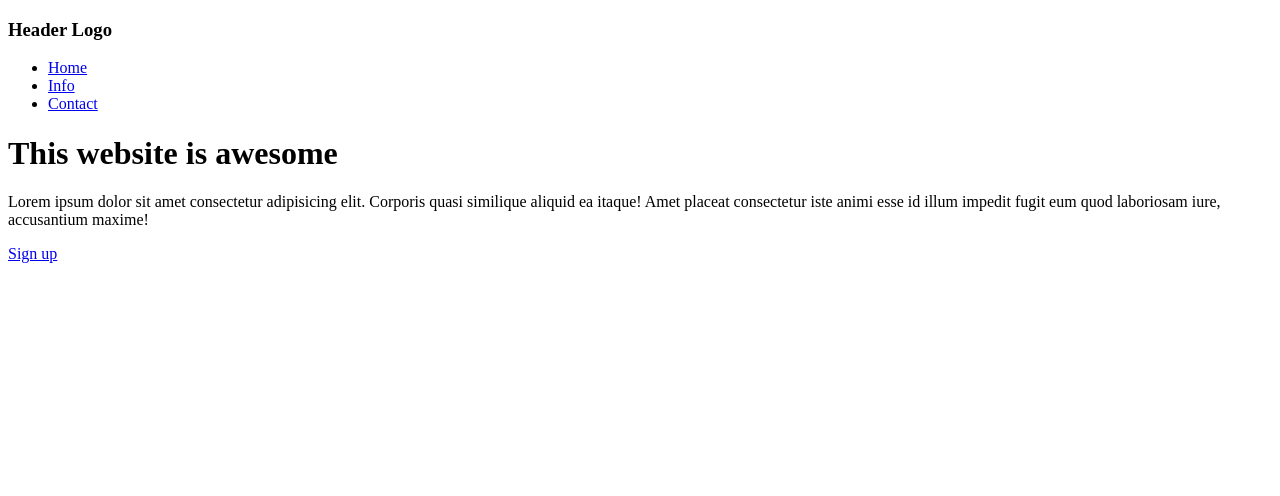
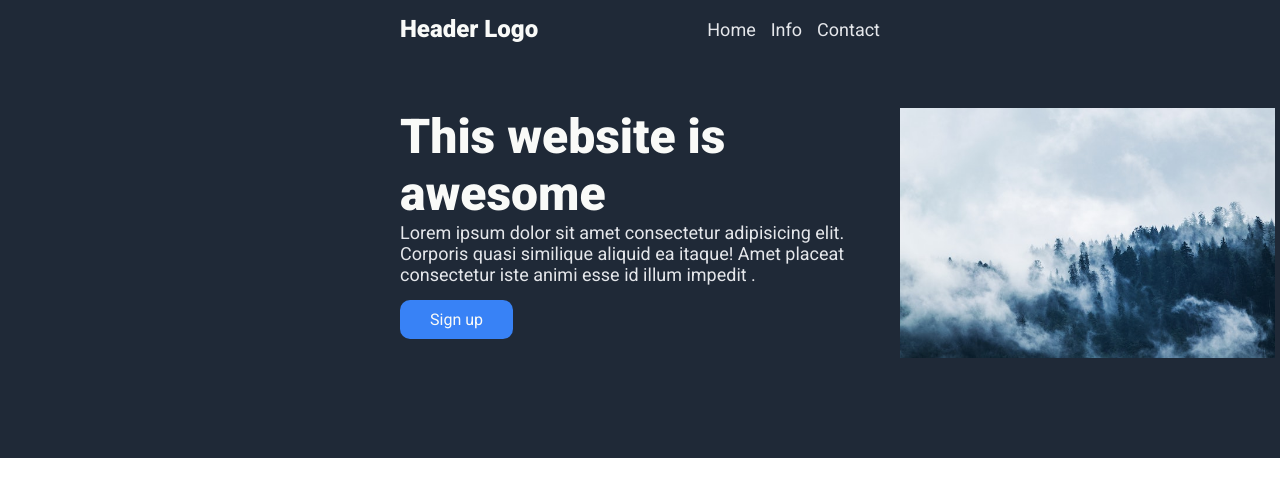
Before and after one commit to Sandeep1111able/Landing-Page, a plain HTML site: page index.html in a window 1280 px wide. Drawn offline with Linux system fonts and the light colour scheme.

Commit message:
Add image file and complete header styling

```diff
--- a/index.html
+++ b/index.html
@@ -11,7 +11,7 @@
     <header>
         <div class="navbar">
             <h3 class="logo">Header Logo</h3>
-            <ul>
+            <ul class="nav-links">
                 <li><a href="#">Home</a></li>
                 <li><a href="#">Info</a></li>
                 <li><a href="#">Contact</a></li>
@@ -20,9 +20,10 @@
         <div class="hero">
             <div class="hero-main">
                 <h1>This website is awesome</h1>
-                <p>Lorem ipsum dolor sit amet consectetur adipisicing elit. Corporis quasi similique aliquid ea itaque! Amet placeat consectetur iste animi esse id illum impedit fugit eum quod laboriosam iure, accusantium maxime!</p>
-                <a href="#">Sign up</a>
+                <p>Lorem ipsum dolor sit amet consectetur adipisicing elit. Corporis quasi similique aliquid ea itaque! Amet placeat consectetur iste animi esse id illum impedit .</p>
+                <a href="#" class="btn signup-dark">Sign up</a>
             </div>
+            <img src="./images/pexels-lumn-167699.jpg" alt="Photo by Lum3n: https://www.pexels.com/photo/green-pine-trees-covered-with-fogs-under-white-sky-during-daytime-167699/" >
         </div>
     </header>
 
--- a/style.css
+++ b/style.css
@@ -0,0 +1,94 @@
+@import url('https://fonts.googleapis.com/css2?family=Roboto:ital,wght@0,400;0,900;1,300&display=swap');
+
+*{
+    margin: 0;
+    padding: 0;
+    box-sizing: border-box;
+}
+
+body{
+    font-family: Roboto,Arial, Helvetica, sans-serif ;
+}
+
+li{
+    list-style: none;
+}
+
+a{
+    text-decoration: none;
+}
+
+header{
+    background-color: #1F2937;
+    display: flex;
+    flex-direction: column;
+    padding: 0 400px;
+
+}
+
+.navbar{
+    display: flex;
+    justify-content: space-between;
+    align-items: center;
+    margin-bottom: 50px;
+    padding: 15px 0;
+}
+
+.logo{
+    color: #F9FAF8;
+    font-size: 24px;
+}
+
+.nav-links{
+    display: flex;
+    gap: 15px;
+}
+
+.nav-links a, .hero-main p{
+    color: #E5E7EB;
+    font-size: 18px;
+}
+
+.nav-links a:hover{
+    color: #fff;
+}
+
+.hero{
+    display: flex;
+    margin-bottom: 100px;
+    justify-content: space-between;
+}
+
+.hero-main{
+    width: 500px;
+    flex-shrink: 0;
+}
+
+.hero img{
+    width: 450px;
+    height: 250px;
+}
+
+.hero h1{
+    font-size: 48px;
+    font-weight: 900;
+    color: #F9FAF8;
+}
+
+.hero p{
+    padding-bottom: 25px;
+}
+
+.btn{
+    padding: 10px 30px;
+    color: #F9FAF8;
+    border-radius: 10px;
+}
+
+.signup-dark{
+    background-color: #3882F6;
+}
+
+.signup-dark:hover{
+    background-color: #3881f67e;
+}
```
Also changed, not shown: images/pexels-lumn-167699.jpg (added).
